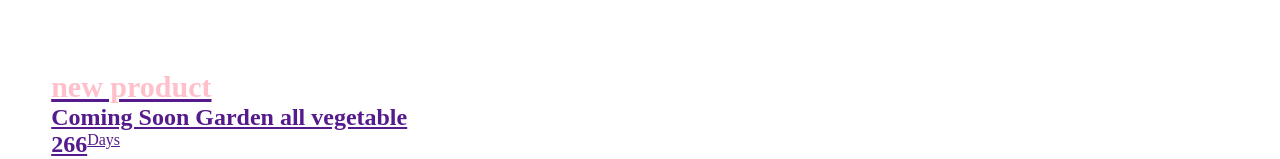
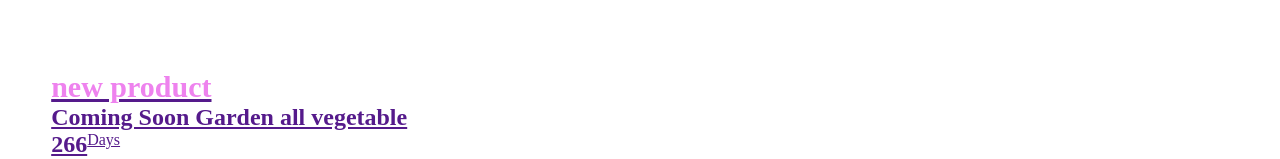
Before and after one commit to testtestsaghoyan/vinagrad, a plain HTML site: page index.html in a window 1280 px wide. Shown: the part 901-1060 px from the top of the page. Drawn offline with Linux system fonts and the light colour scheme.

Commit message:
add color violet

```diff
--- a/style.css
+++ b/style.css
@@ -101,7 +101,7 @@ max-width: 600px;
 }
 .product .productText h3{
    font-size: 30px;
-   color: pink;
+   color: violet;
 }
 .product .producttext h1{
    font-size: 50px;
```
